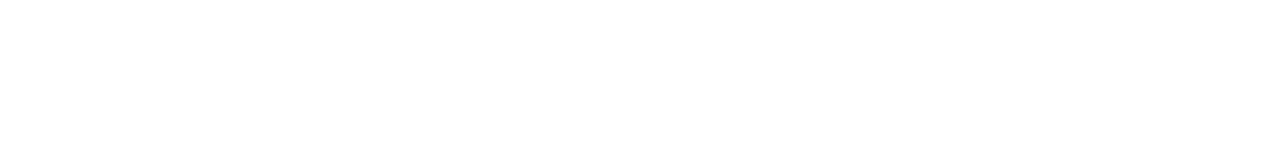
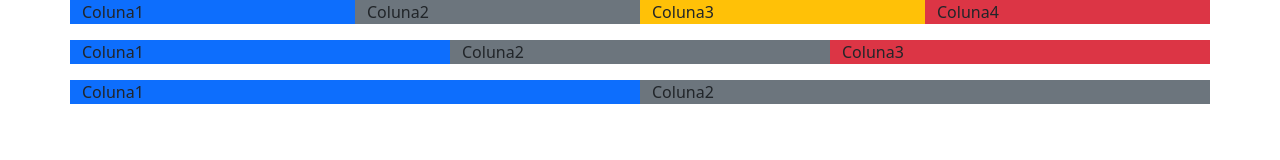
Before and after one commit to SesiSenaiDSB/bootstrap_base, a plain HTML site: page ex2_sistema-grid/ex2.html in a window 1280 px wide. Drawn offline with nearby package versions, Linux system fonts and the light colour scheme.

Commit message:
Até ex3 - botões - concluído

```diff
--- /dev/null
+++ b/ex1b__instalacao_npm/package.json
@@ -0,0 +1,5 @@
+{
+  "dependencies": {
+    "bootstrap": "^5.3.3"
+  }
+}
--- a/ex2_sistema-grid/ex2.html
+++ b/ex2_sistema-grid/ex2.html
@@ -10,7 +10,27 @@
 
 
     <!-- 1ª Digitação (Aqui) -->
+    <div class="container">
+        <!-- Linha com 4 colunas -->
+        <div class="row">
+            <div class="col-sm-3 bg-primary">Coluna1</div>
+            <div class="col-sm-3 bg-secondary">Coluna2</div>
+            <div class="col-sm-3 bg-warning">Coluna3</div>
+            <div class="col-sm-3 bg-danger">Coluna4</div>
+        </div>
+        <!-- Linha com 3 colunas -->
+        <div class="row my-3">
+            <div class="col-sm-4 bg-primary">Coluna1</div>
+            <div class="col-sm-4 bg-secondary">Coluna2</div>
+            <div class="col-sm-4 bg-danger">Coluna3</div>
+        </div>
 
+        <!-- Linha com 2 colunas -->
+        <div class="row">
+            <div class="col-sm-6 bg-primary">Coluna1</div>
+            <div class="col-sm-6 bg-secondary">Coluna2</div>
+        </div>
+    </div>
 
     <script src="https://cdn.jsdelivr.net/npm/bootstrap@5.3.0/dist/js/bootstrap.bundle.min.js"></script>
 </body>
```
Also changed, not shown: ex1_instalacao-cdn/ex1.html (+5 -1 lines), ex1a_instalacao_arquivos/index.html (+3 -1 lines), ex1b__instalacao_npm/index.html (+2 -2 lines), ex3_botoes/ex3.html (+18 -0 lines), ex1a_instalacao_arquivos/css/bootstrap.min.css (added), ex1a_instalacao_arquivos/js/bootstrap.bundle.min.js (added), 2 other files.
